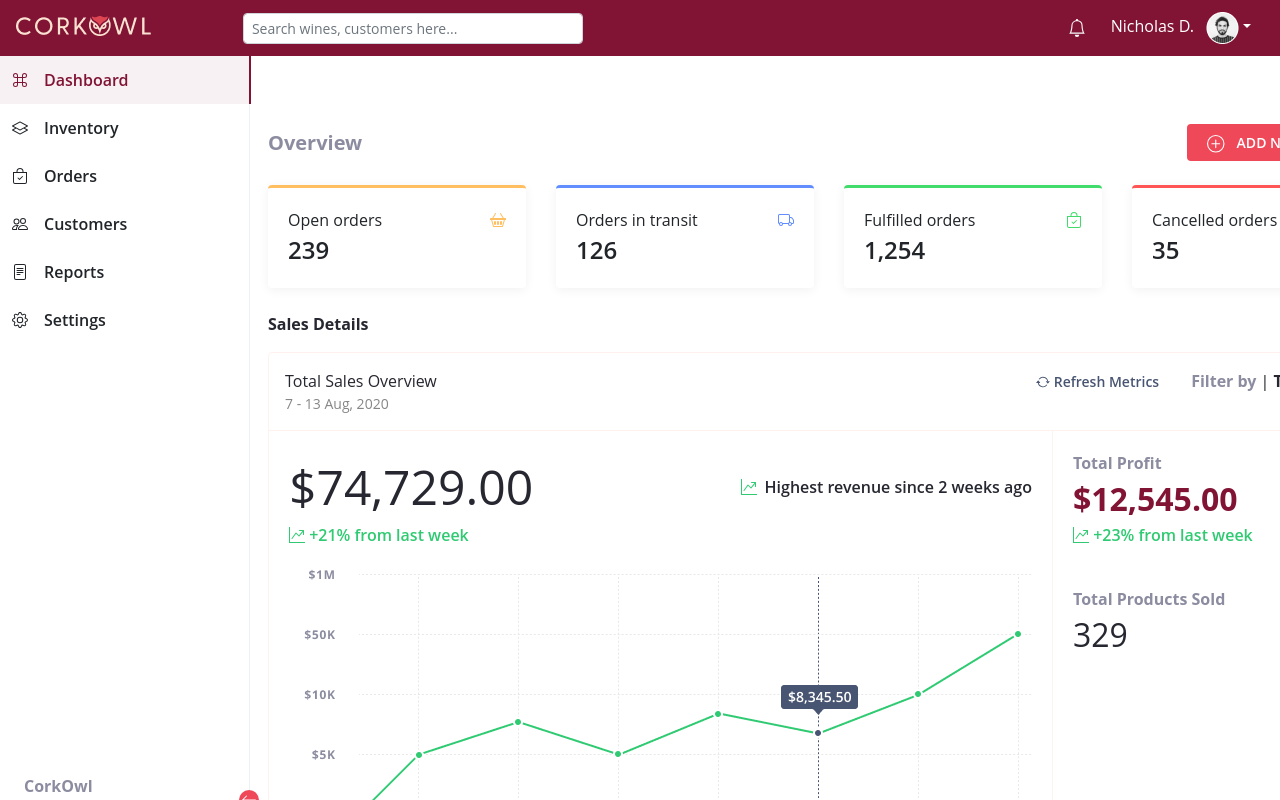
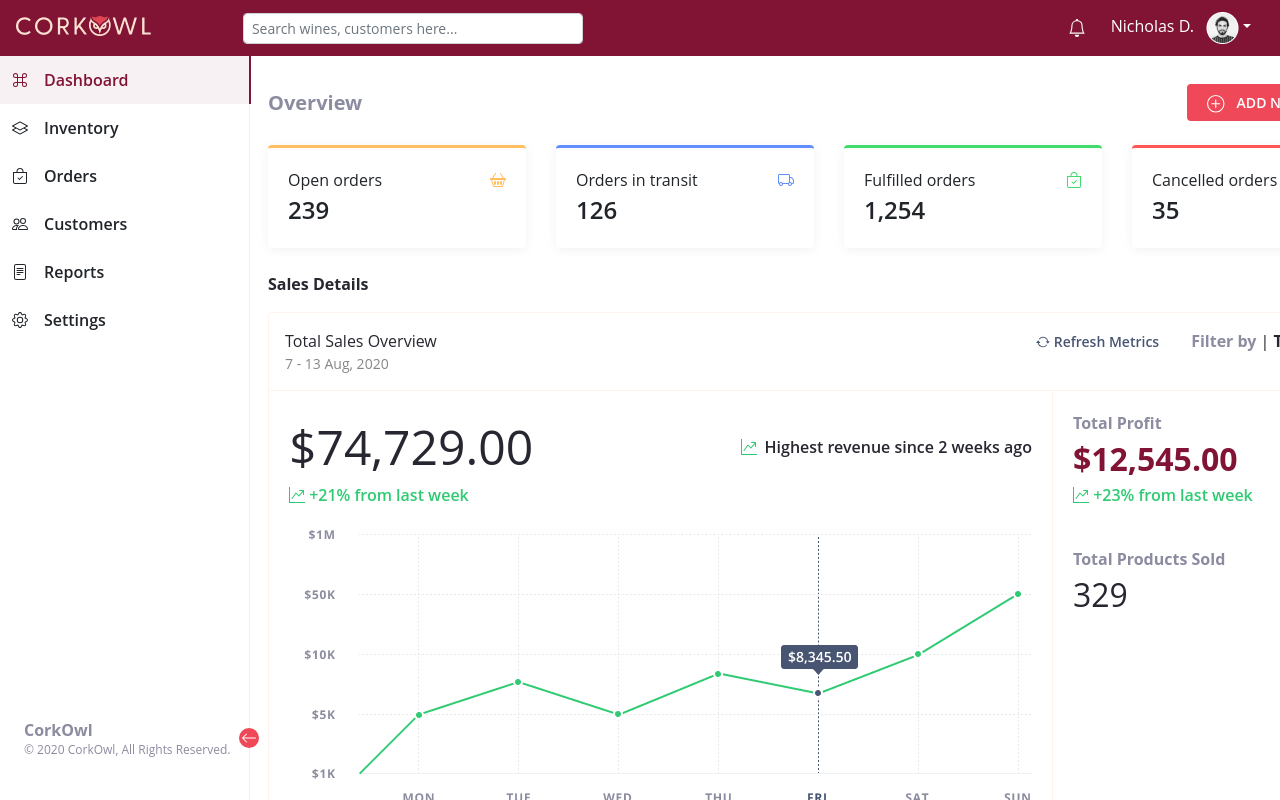
Before and after one commit to mohit2314/thinklink-ui, a Vue app: page / in a window 1280 px wide. Shown: the top 800 px of the page. Built offline with nearby package versions, Linux system fonts and the light colour scheme.

Commit message:
sidebar footer fixes

```diff
--- a/src/App.vue
+++ b/src/App.vue
@@ -4,7 +4,7 @@
     <div class="dashboard__layout">
       <LeftSidebar class="sidebar__section" style="position: fixed; top: 56px; max-width: 250px; width: 350px; height: 100%" />
       <div class="dashboard__section">
-        <DashboardSection style="margin-top: 100px" />
+        <DashboardSection style="margin-top: 60px" />
       </div>
     </div>
   </div>
--- a/src/components/LeftSidebar.vue
+++ b/src/components/LeftSidebar.vue
@@ -81,7 +81,7 @@ export default {
   }
   .sidebar__footer {
     position: absolute;
-    bottom: 42px;
+    bottom: 98px;
     text-align: left;
     left: 24px;
     .brand {
@@ -101,7 +101,7 @@ export default {
   }
   .sidebar__collapse {
     position: absolute;
-    bottom: 46px;
+    bottom: 108px;
     text-align: center;
     right: -10px;
     background-color: #ef4859;
```
